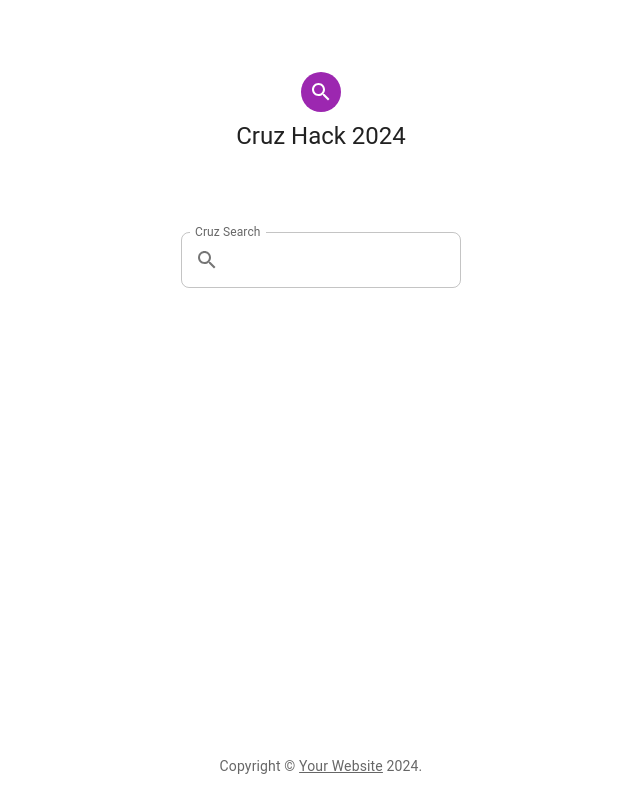
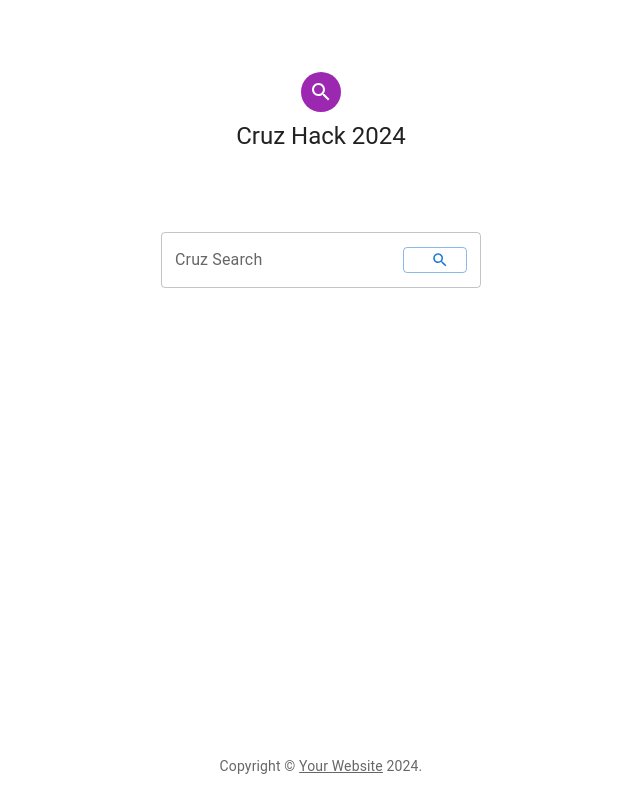
Before and after one commit to masaishi/web_CruzHacks2024, a Next.js app: page /Dashboard in a window 1280 px wide. Shown: the whole page, without its empty margins (319-959 px from the left). Built offline with nearby package versions, Linux system fonts and the light colour scheme.

Commit message:
🔎 Adding handleSubmit to handle typed word

```diff
--- a/src/app/page.js
+++ b/src/app/page.js
@@ -1,10 +1,7 @@
 'use client';
 
-import Image from "next/image";
-import styles from "./page.module.css";
 import SignIn from "@/pages/Dashboard";
 import { useRouter } from 'next/navigation';
-import { Link } from "@mui/material";
 
 export default function Home() {
   const router = useRouter();
--- a/src/component/GoogleSearchBar.js
+++ b/src/component/GoogleSearchBar.js
@@ -1,30 +1,40 @@
-import React from 'react';
-import TextField from '@mui/material/TextField';
+import React, { useEffect, useState } from 'react';
+import { useRouter } from 'next/navigation';
+import { TextField, Button, InputAdornment, Box } from '@mui/material';
 import SearchIcon from '@mui/icons-material/Search';
-import InputAdornment from '@mui/material/InputAdornment';
 
 const GoogleSearchBar = () => {
+  const [searchTerm, setSearchTerm] = useState('');
+  const router = useRouter();
+
+  useEffect(() => {
+    console.log(searchTerm);
+  })
+  const handleSubmit = (event) => {
+    event.preventDefault();
+    router.push(`/search?q=${encodeURIComponent(searchTerm)}`);
+  };
+
   return (
+    <form onSubmit={handleSubmit}>
+
       <TextField
         id="outlined-basic"
         label="Cruz Search"
         variant="outlined"
-      fullWidth
+        value={searchTerm}
+        onChange={(e) => setSearchTerm(e.target.value)}
         InputProps={{
-        startAdornment: (
-          <InputAdornment position="start">
-            <SearchIcon />
+          endAdornment: (
+            <InputAdornment position="end">
+              <Box width={0.3}>
+                <Button type="submit" variant="outlined" size="small" endIcon={<SearchIcon />} />
+              </Box>
             </InputAdornment>
           ),
-        sx: {
-          backgroundColor: 'white',
-          borderRadius: '8px',
-          '&:hover': {
-            backgroundColor: '#f1f1f1',
-          },
-        },
         }}
       />
+    </form>
   );
 };
 
```
Lines whose indentation alone changed are shown as unchanged.
